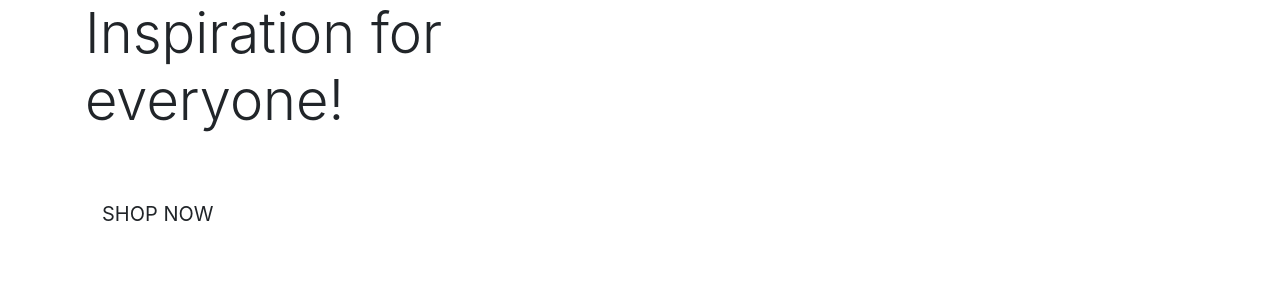
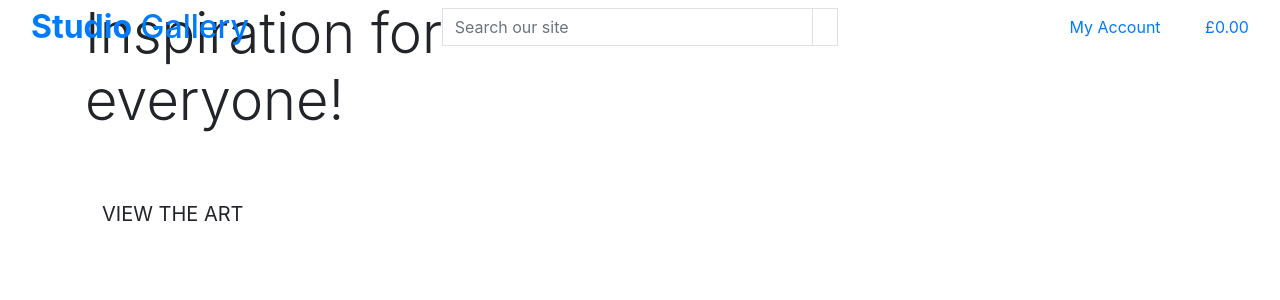
Before and after one commit to RhiH/studio_gallery, a Django app: page / in a window 1280 px wide. Shown: the top 300 px of the page. Run offline with Django 3.2, Linux system fonts and the light colour scheme.

Commit message:
update base template

```diff
--- a/home/templates/home/index.html
+++ b/home/templates/home/index.html
@@ -18,7 +18,7 @@
                 </h1>
                 <div class="my-5">
                     <h4>
-                        <a href="" class="shop-now-button btn btn-lg rounded-0 text-uppercase py-3">Shop Now</a>
+                        <a href="" class="shop-now-button btn btn-lg rounded-0 text-uppercase py-3">View the Art</a>
                     </h4>
                 </div>
             </div>
--- a/templates/base.html
+++ b/templates/base.html
@@ -34,7 +34,68 @@
     <title>Studio Gallery {% block extra_title %}{% endblock %}</title>
 </head>
 <body>
-  <header class="container-fluid fixed-top"></header>
+  <header class="container-fluid fixed-top">
+    <div class="row">
+        <div class="col-12 col-lg-4 my-auto py-1 py-lg-0 text-center text-lg-left">
+            <a href="{% url 'home' %}" class="nav-link main-logo-link">
+                <h2 class="logo-font text-black my-0"><strong>Studio</strong> Gallery</h2>
+            </a>
+        </div>
+        <div class="col-12 col-lg-4 my-auto py-1 py-lg-0">
+            <form method="GET" action="">
+                <div class="input-group w-100">
+                    <input class="form-control border border-black rounded-0" type="text" name="q" placeholder="Search our site">
+                    <div class="input-group-append">
+                        <button class="form-control btn btn-black border border-black rounded-0" type="submit">
+                            <span class="icon">
+                                <i class="fas fa-search"></i>
+                            </span>
+                        </button>
+                    </div>
+                </div>
+            </form>
+        </div>
+        <div class="col-12 col-lg-4 my-auto py-1 py-lg-0">
+            <ul class="list-inline list-unstyled text-center text-lg-right my-0">
+                <li class="list-inline-item dropdown">
+                    <a class="text-black nav-link" href="#" id="user-options" data-toggle="dropdown" aria-haspopup="true" aria-expanded="false">
+                        <div class="text-center">
+                            <div><i class="fas fa-user fa-lg"></i></div>
+                            <p class="my-0">My Account</p>
+                        </div>
+                    </a>
+                    <div class="dropdown-menu border-0" aria-labelledby="user-options">
+                        {% if request.user.is_authenticated %}
+                            {% if request.user.is_superuser %}
+                                <a href="" class="dropdown-item">Product Management</a>
+                            {% endif %}
+                            <a href="" class="dropdown-item">My Profile</a>
+                            <a href="{% url 'account_logout' %}" class="dropdown-item">Logout</a>
+                        {% else %}
+                            <a href="{% url 'account_signup' %}" class="dropdown-item">Register</a>
+                            <a href="{% url 'account_login' %}" class="dropdown-item">Login</a>
+                        {% endif %}
+                    </div>
+                </li>
+                <li class="list-inline-item">
+                    <a class="{% if grand_total %}text-info font-weight-bold{% else %}text-black{% endif %} nav-link" href="">
+                        <div class="text-center">
+                            <div><i class="fas fa-shopping-bag fa-lg"></i></div>
+                            <p class="my-0">
+                                {% if grand_total %}
+                                    £{{ grand_total|floatformat:2 }}
+                                {% else %}
+                                    £0.00
+                                {% endif %}
+                            </p>
+                        </div>
+                    </a>
+                </li>
+            </ul>
+        </div>
+    </div>
+</header>
+
 
   {% if messages %}
       <div class="message-container"></div>
```
